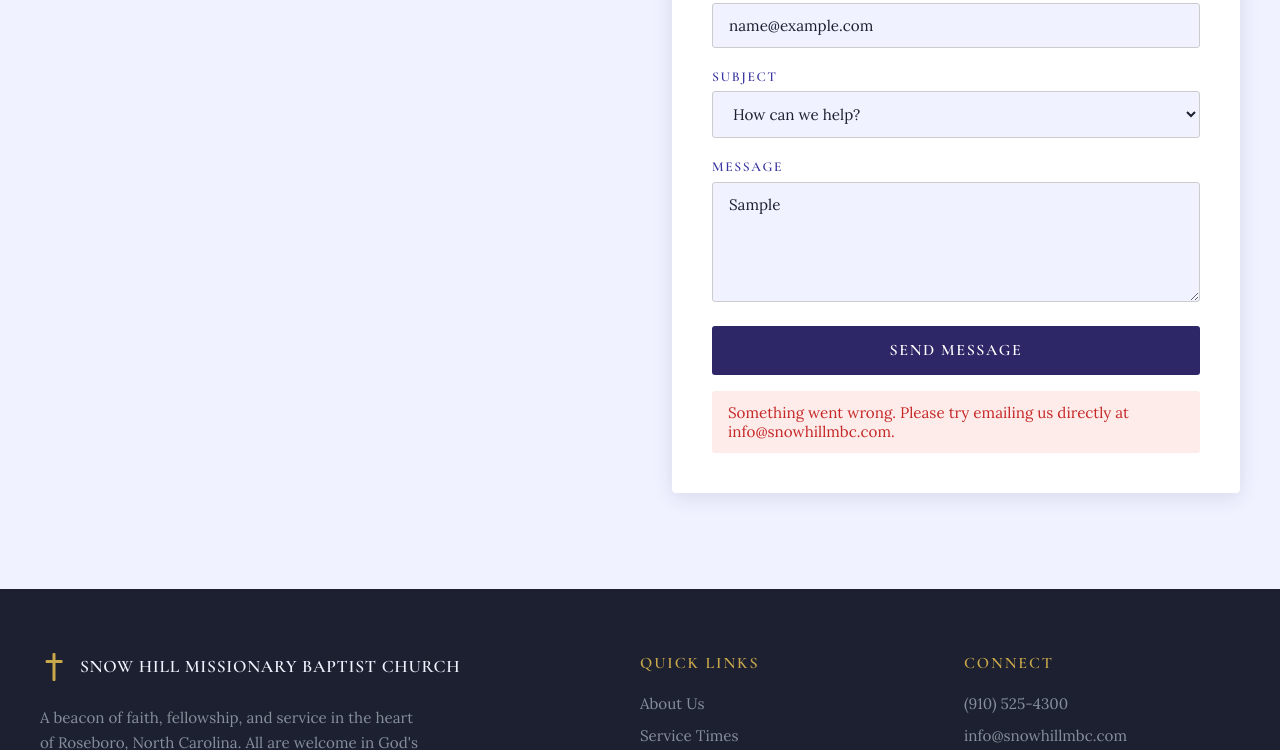
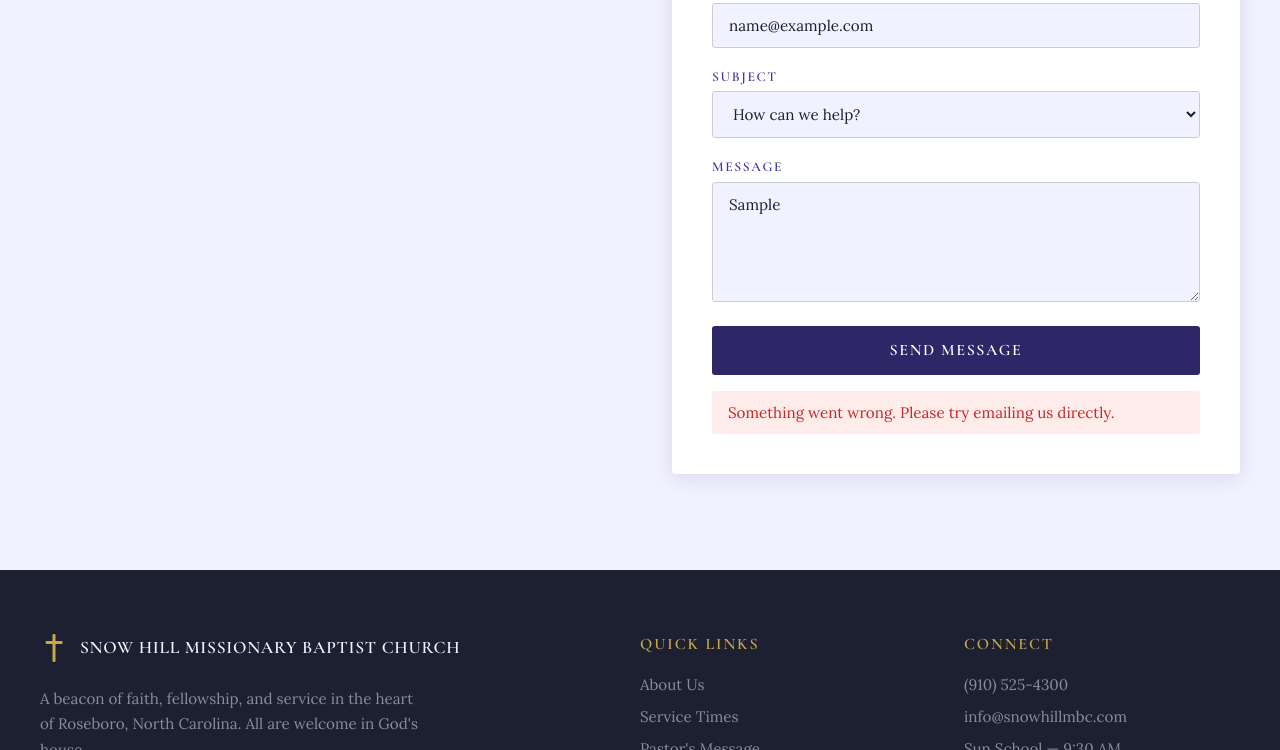
Before and after one commit to daryltaylor72/snow-hill-church, a plain HTML site: page index.html in a window 1280 px wide. Both pictures are taken after typing "Sample", "name@example.com", "Sample" into the empty fields and a click on the button "SEND MESSAGE". Shown: the part 7514-8264 px from the top of the page. Drawn offline with nearby package versions, Linux system fonts and the light colour scheme; no server answers; a web font is replaced by a local one.

Commit message:
Fix contact form: use onclick + global function instead of form submit event
Co-Authored-By: Claude Sonnet 4.6 <noreply@anthropic.com>

```diff
--- a/index.html
+++ b/index.html
@@ -2235,7 +2235,7 @@
                             <label for="cf-message">Message</label>
                             <textarea id="cf-message" name="message" required placeholder="Your message..."></textarea>
                         </div>
-                        <button type="submit" class="form-submit" id="cf-submit">Send Message</button>
+                        <button type="button" class="form-submit" id="cf-submit" onclick="sendContactForm()">Send Message</button>
                         <div class="form-status" id="cf-status"></div>
                     </form>
                 </div>
@@ -2338,14 +2338,19 @@
             });
         });
 
-        // Contact form — isolated so other JS errors can't break it
-        (function() {
-            var form = document.getElementById('contactForm');
-            if (!form) return;
-            form.addEventListener('submit', async function(e) {
-                e.preventDefault();
+        // Contact form
+        async function sendContactForm() {
             var btn = document.getElementById('cf-submit');
             var status = document.getElementById('cf-status');
+            var name = document.getElementById('cf-name').value.trim();
+            var email = document.getElementById('cf-email').value.trim();
+            var subject = document.getElementById('cf-subject').value;
+            var message = document.getElementById('cf-message').value.trim();
+            if (!name || !email || !message) {
+                status.className = 'form-status error';
+                status.textContent = 'Please fill in your name, email, and message.';
+                return;
+            }
             btn.disabled = true;
             btn.textContent = 'Sending...';
             status.className = 'form-status';
@@ -2354,29 +2359,23 @@
                 var res = await fetch('/api/contact', {
                     method: 'POST',
                     headers: { 'Content-Type': 'application/json' },
-                        body: JSON.stringify({
-                            name: document.getElementById('cf-name').value,
-                            email: document.getElementById('cf-email').value,
-                            subject: document.getElementById('cf-subject').value,
-                            message: document.getElementById('cf-message').value
-                        })
+                    body: JSON.stringify({ name: name, email: email, subject: subject, message: message })
                 });
                 if (res.ok) {
                     status.className = 'form-status success';
                     status.textContent = 'Thank you! Your message has been sent. We\'ll be in touch soon.';
-                        form.reset();
+                    document.getElementById('contactForm').reset();
                 } else {
                     throw new Error('Server error');
                 }
             } catch (err) {
                 status.className = 'form-status error';
-                    status.textContent = 'Something went wrong. Please try emailing us directly at info@snowhillmbc.com.';
+                status.textContent = 'Something went wrong. Please try emailing us directly.';
             } finally {
                 btn.disabled = false;
                 btn.textContent = 'Send Message';
             }
-            });
-        })();
+        }
     </script>
 
     <script>
```
Lines whose indentation alone changed are shown as unchanged.
